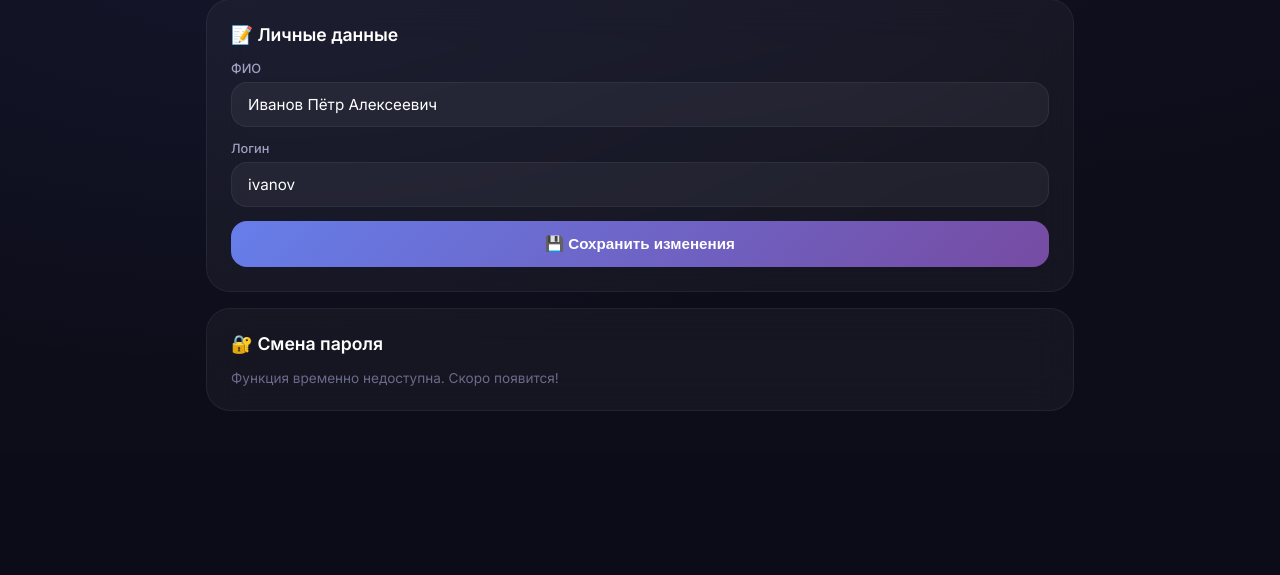
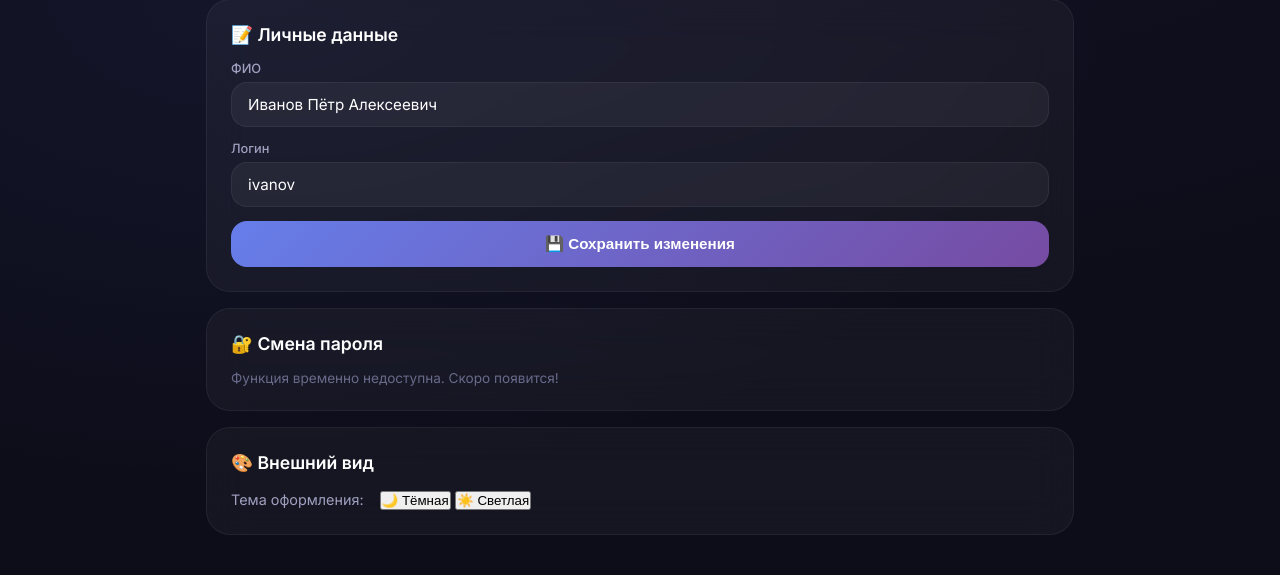
Before and after one commit to grrroxy/it_helpdesk, a Flask app: page /profile in a window 1280 px wide. Shown: the part 587-1162 px from the top of the page. Before the commit the page ends 998 px from the top, so only its background shows below. Run offline with Flask 3, Linux system fonts and the light colour scheme; a user stored in the database is signed in; data comes from the database, SQL or seed files in the repository.

Commit message:
profile.html

```diff
--- a/templates/profile.html
+++ b/templates/profile.html
@@ -61,4 +61,51 @@
     <div class="card-title">🔐 Смена пароля</div>
     <p style="color:var(--text-muted); font-size:0.85rem;">Функция временно недоступна. Скоро появится!</p>
 </div>
+
+<!-- ===== ПЕРЕКЛЮЧАТЕЛЬ ТЕМЫ ===== -->
+<div class="card">
+    <div class="card-title">🎨 Внешний вид</div>
+    <div style="display:flex; flex-wrap:wrap; align-items:center; gap:16px;">
+        <span style="color:var(--text-secondary); font-size:0.9rem;">Тема оформления:</span>
+        <div class="theme-toggle-group">
+            <button class="theme-btn {% if request.cookies.get('theme') != 'light' %}active{% endif %}" data-theme="dark" onclick="setTheme('dark')">
+                🌙 Тёмная
+            </button>
+            <button class="theme-btn {% if request.cookies.get('theme') == 'light' %}active{% endif %}" data-theme="light" onclick="setTheme('light')">
+                ☀️ Светлая
+            </button>
+        </div>
+    </div>
+</div>
+
+<script>
+    // При загрузке страницы обновляем активные кнопки
+    document.addEventListener('DOMContentLoaded', function() {
+        const currentTheme = localStorage.getItem('theme') || 'dark';
+        document.querySelectorAll('.theme-btn').forEach(btn => {
+            btn.classList.remove('active');
+            if (btn.dataset.theme === currentTheme) {
+                btn.classList.add('active');
+            }
+        });
+    });
+
+    // Переопределяем setTheme из base.html для обновления кнопок
+    const originalSetTheme = window.setTheme;
+    window.setTheme = function(theme) {
+        if (theme === 'light') {
+            document.body.classList.add('light');
+            localStorage.setItem('theme', 'light');
+        } else {
+            document.body.classList.remove('light');
+            localStorage.setItem('theme', 'dark');
+        }
+        document.querySelectorAll('.theme-btn').forEach(btn => {
+            btn.classList.remove('active');
+            if (btn.dataset.theme === theme) {
+                btn.classList.add('active');
+            }
+        });
+    };
+</script>
 {% endblock %}
```
